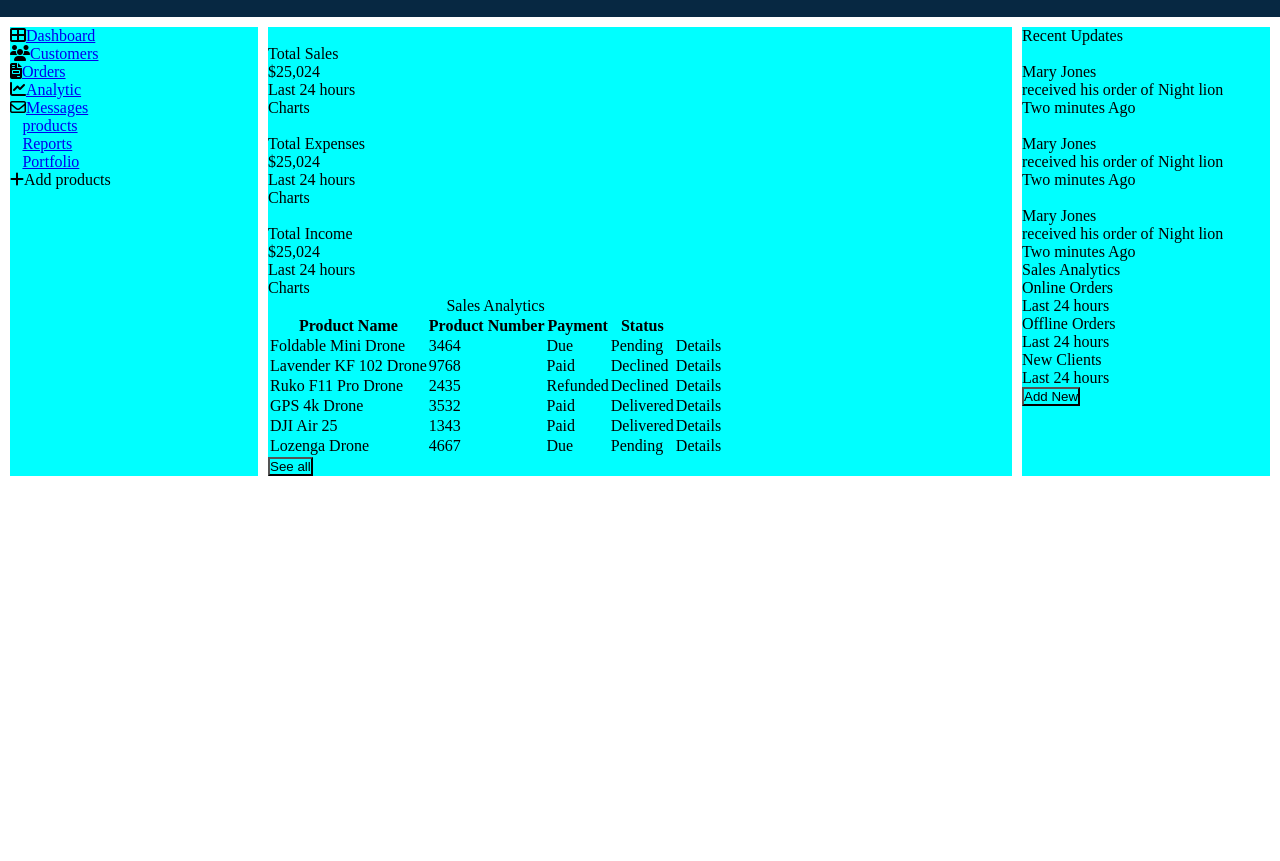
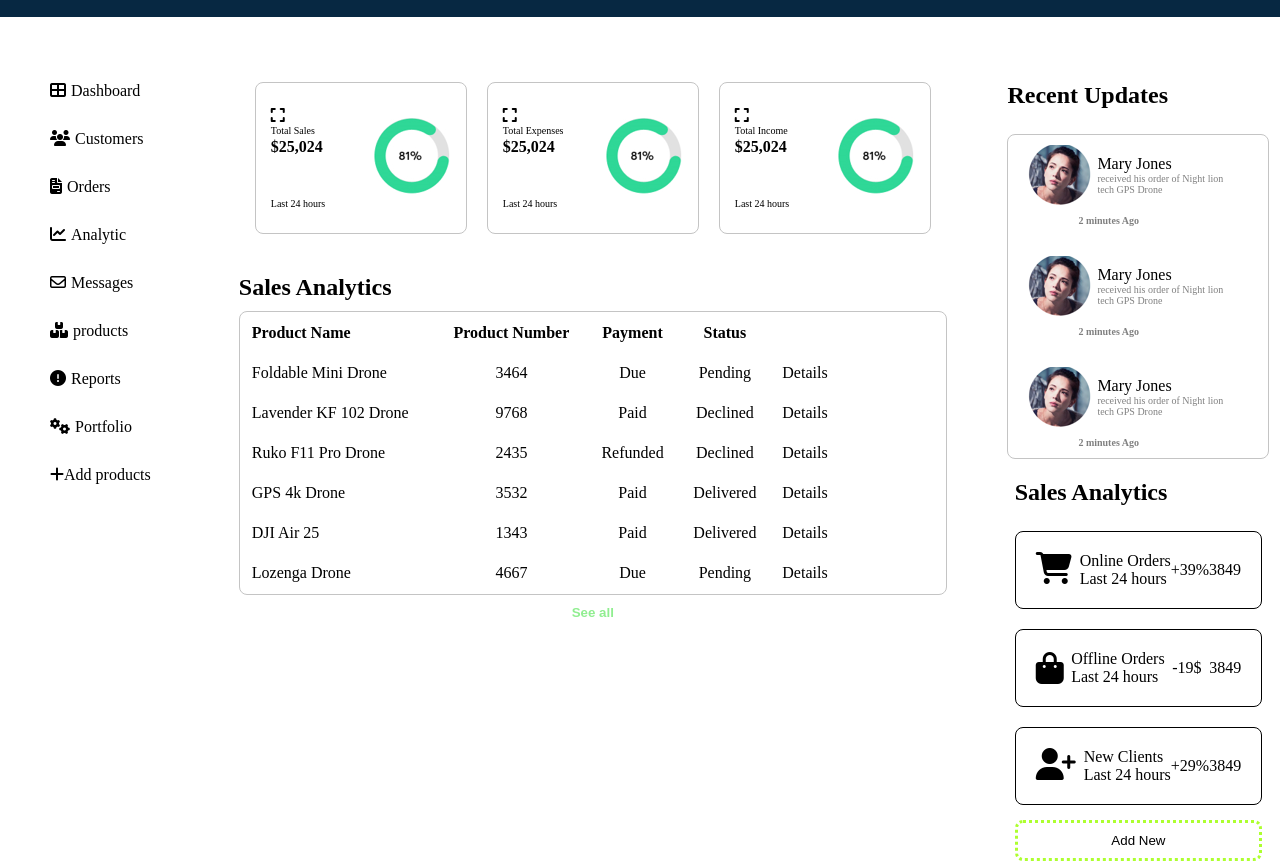
Before and after one commit to animeshack/Admin-dashboard, a plain HTML site: page index.html in a window 1280 px wide. Shown: the part 70-931 px from the top of the page. Before the commit the page ends 800 px from the top, so only its background shows below. Drawn offline with Linux system fonts and the light colour scheme.

Commit message:
Second-commit

```diff
--- a/css/style.css
+++ b/css/style.css
@@ -1,6 +1,12 @@
 * > *{
     margin: 0;
-    padding: 0;
+}
+a{
+    text-decoration: none;
+    color: inherit;
+}
+.flex{
+    display: flex;
 }
 header{
     display: flex;
@@ -8,23 +14,150 @@ header{
     background-color: #072842;
     padding: 20px;
     align-items: center;
-
-    .Admin-user-profile{
-        display: flex;
-        gap: 40px;
-        color: #fff;
-    }
+}
+.Admin-user-profile{
+    display: flex;
+    gap: 40px;
+    color: #fff;
+}
+.container-one{
+    flex-direction: column;
+    gap: 30px;
+    padding-left: 50px;
+    list-style: none;
+}
+.container-one li a{
+    padding-left: 5px;
 }
 section{
     display: grid;
-    grid-template-columns: 1fr 3fr 1fr;
+    grid-template-columns: 0.8fr 3fr 1.2fr;
+    padding-top: 65px;
+    gap: 50px;
+}
+.container-two{
+    display: flex;
+    flex-direction: column;
+}
+table{
+    border: 1px solid rgb(196, 196, 196);
+    margin-top: 40px;
+    border-radius: 8px;
+    padding-right: 100px;
+}
+.charts{
+    justify-content: space-between;
+    flex-wrap: wrap;
+
+}
+.dashboard{
+    align-items: center;
+    width: 200px;
+    height: 120px;
+    justify-content: space-between;
+    border: solid 1px rgb(196, 196, 196);
+    border-radius: 8px;
+    padding: 15px;
+}
+.dashboard-sales-info{
+    background-color: white;
+    gap: 2px;
+    flex-direction: column;
+}
+.dashboard-sales-info :nth-child(2){
+    font-size: x-small;
+}
+.dashboard-sales-info :nth-child(3){
+    font-weight: 800;
+}
+th, td{
     padding: 10px;
-    gap: 10px;
 }
-section :nth-child(n){
-    background-color: aqua;
+.see-all-btn{
+    color: lightgreen;
+    font-weight: bold;
+    padding: 10px;
+    border: none;
+    background: none;
 }
+.txt-left{
+    text-align: left;
+}
+.txt-center{
+    text-align: center;
+}
+.total-time{
+    padding-top: 40px;
+    font-size: x-small;
+}
+.container-three{
+    display: flex;
+    flex-direction: column;
+    align-items: center;
+}
+.container-three > div{
+    display: flex;
+    flex-direction: column;
+    gap: 15px;
+}
+.heading{
+    padding-bottom: 10px;
+    font-weight: 700;
+    font-size: x-large;
+}
+.Notification{
+    width: 230px;
+    border: 1px solid rgb(196, 196, 196);
+    border-radius: 8px;
+    display: flex;
+    flex-direction: column;
+    gap: 30px;
+    padding: 10px;
+    padding-left: 20px;
+    margin-bottom: 20px;
+}
+.Notification > div{
+    display: flex;
+    flex-direction: column;
+    gap: 10px
+}
+.Notification > div > h4{
+    padding-left: 50px;
+}
+.products-received{
+    font-size: x-small;
+    color: gray;
+}
+.noficaiton-info{
+    gap: 5px;
+    align-items: center;
+}
+.Sales-analytics{
+    gap: 20px;
+    display: flex;
+    flex-direction: column;
+}
+.Sales-analytics > div {
+    border: 1px solid black;
+    border-radius: 8px;
+}
+.sales-data{
+    display: flex;
+    align-items: center;
+    padding: 20px;
+    justify-content: space-between;
 
+}
+.sales-data :nth-child(1){
+    display: flex;
+    gap: 8px;
+}
+.add-new-btn{
+    padding: 10px;
+    background: none;
+    border: 3px dotted greenyellow;
+    border-radius: 8px;
+}
 @media screen and (max-width: 600px) {
     section {
         grid-template-columns: 2fr 3fr;
@@ -41,10 +174,31 @@ section :nth-child(n){
     .Admin-user-profile :nth-child(2){
         width: 30px;
     }
+    .charts{
+        flex-wrap: wrap;
+        gap: 30px;
+    }
+    .dashboard{
+        flex-grow: 1;
+    }
 }
-@media screen and (max-width: 300px) {
+@media screen and (max-width: 1280px) {
+    .dashboard{
+        width: 180px;
+        gap: 20px;
+    }
+    .charts{
+        justify-content: center;
+        gap: 20px;
+    }
+    .dashboard{
+
+        flex-shrink: 1;
+    }
+}
+@media screen and (max-width: 500px) {
     section {
-        grid-template-rows: 1fr;
+        grid-template-columns: 1fr;
     }
 
 }
--- a/index.html
+++ b/index.html
@@ -20,60 +20,60 @@
         </div>
     </header>
     <section>
-        <ul class="container-one">
+        <ul class="container-one flex">
             <li><i class="fa fa-th-large" aria-hidden="true"></i><a href="#Dashboard">Dashboard</a></li>
             <li><i class="fa fa-users" aria-hidden="true"></i><a href="#Customers">Customers</a></li>
             <li><i class="fa-solid fa-file-invoice"></i><a href="Orders">Orders</a></li>
             <li><i class="fa fa-line-chart" aria-hidden="true"></i><a href="#Analytic">Analytic</a></li>
             <li><i class="fa-regular fa-envelope"></i><a href="#Messages">Messages</a></li>
-            <li><i class="fa-light fa-boxes-stacked"></i><a href="#Products">products</a></li>
-            <li><i class="fa-sharp fa-light fa-circle-exclamation"></i><a href="#Reports">Reports</a></li>
-            <li><i class="fa-light fa-gears"></i><a href="#Portfolio">Portfolio</a></li>
+            <li><i class="fa fa-boxes-stacked"></i><a href="#Products">products</a></li>
+            <li><i class="fa fa-light fa-circle-exclamation"></i><a href="#Reports">Reports</a></li>
+            <li><i class="fa fa-gears"></i><a href="#Portfolio">Portfolio</a></li>
             <li><i class="fa-sharp fa-solid fa-plus"></i>Add products</li>
         </ul>
         <div class="container-two">
             <div>
-                <div>
-                    <div class="dashboard">
-                        <div class="dashboard-sales-info">
-                            <img src="#" alt="">
+                <div class="charts flex">
+                    <div class="dashboard flex">
+                        <div class="dashboard-sales-info flex">
+                            <i class="fa-solid fa-expand"></i>
                             <p>Total Sales</p>
                             <p>$25,024</p>
-                            <p>Last 24 hours</p>
+                            <p class="total-time">Last 24 hours</p>
                         </div>
                         <div>
-                            Charts
+                            <img src="img/circle.png" alt="">
                         </div>
                     </div>
-                    <div class="dashboard">
-                        <div class="dashboard-sales-info">
-                            <img src="#" alt="">
+                    <div class="dashboard flex">
+                        <div class="dashboard-sales-info flex">
+                            <i class="fa-solid fa-expand"></i>
                             <p>Total Expenses</p>
                             <p>$25,024</p>
-                            <p>Last 24 hours</p>
+                            <p class="total-time">Last 24 hours</p>
                         </div>
                         <div>
-                            Charts
+                            <img src="img/circle.png" alt="">
                         </div>
                     </div>
-                    <div class="dashboard">
-                        <div class="dashboard-sales-info">
-                            <img src="#" alt="">
+                    <div class="dashboard flex">
+                        <div class="dashboard-sales-info flex">
+                            <i class="fa-solid fa-expand"></i>
                             <p>Total Income</p>
                             <p>$25,024</p>
-                            <p>Last 24 hours</p>
+                            <p class="total-time">Last 24 hours</p>
                         </div>
                         <div>
-                            Charts
+                            <img src="img/circle.png" alt="">
                         </div>
                     </div>
                 </div>
             </div>
             <table>
-                <caption>Sales Analytics</caption>
+                <caption class="txt-left heading">Sales Analytics</caption>
                 <thead>
                     <tr>
-                        <th>Product Name</th>
+                        <th class="txt-left">Product Name</th>
                         <th>Product Number</th>
                         <th>Payment</th>
                         <th>Status</th>
@@ -82,112 +82,125 @@
                 <tbody>
                     <tr>
                         <td>Foldable Mini Drone</td>
-                        <td>3464</td>
-                        <td>Due</td>
-                        <td>Pending</td>
+                        <td class="txt-center">3464</td>
+                        <td class="txt-center">Due</td>
+                        <td class="txt-center">Pending</td>
                         <td>Details</td>
                     </tr>
                     <tr>
                         <td>Lavender KF 102 Drone</td>
-                        <td>9768</td>
-                        <td>Paid</td>
-                        <td>Declined</td>
+                        <td class="txt-center">9768</td>
+                        <td class="txt-center">Paid</td>
+                        <td class="txt-center">Declined</td>
                         <td>Details</td>
                     </tr>
                     <tr>
                         <td>Ruko F11 Pro Drone</td>
-                        <td>2435</td>
-                        <td>Refunded</td>
-                        <td>Declined</td>
+                        <td class="txt-center">2435</td>
+                        <td class="txt-center">Refunded</td>
+                        <td class="txt-center">Declined</td>
                         <td>Details</td>
                     </tr>
                     <tr>
                         <td>GPS 4k Drone</td>
-                        <td>3532</td>
-                        <td>Paid</td>
-                        <td>Delivered</td>
+                        <td class="txt-center">3532</td>
+                        <td class="txt-center">Paid</td>
+                        <td class="txt-center">Delivered</td>
                         <td>Details</td>
                     </tr>
                     <tr>
                         <td>DJI Air 25</td>
-                        <td>1343</td>
-                        <td>Paid</td>
-                        <td>Delivered</td>
+                        <td class="txt-center">1343</td>
+                        <td class="txt-center">Paid</td>
+                        <td class="txt-center">Delivered</td>
                         <td>Details</td>
                     </tr>
                     <tr>
                         <td>Lozenga Drone</td>
-                        <td>4667</td>
-                        <td>Due</td>
-                        <td>Pending</td>
+                        <td class="txt-center">4667</td>
+                        <td class="txt-center">Due</td>
+                        <td class="txt-center">Pending</td>
                         <td>Details</td>
                     </tr>
                 </tbody>
             </table>
-            <button>See all</button>
+            <button class="see-all-btn">See all</button>
         </div>
         <div class="container-three">
             <div>
-                <p>Recent Updates</p>
+                <p class="heading">Recent Updates</p>
+                <div class="Notification">
                     <div>
-                    <div>
-                        <div>
-                            <img src="poo.png" alt="">
+                        <div class="noficaiton-info flex">
+                            <img src="/img/woman-left-widget.png" alt="Profile-image">
                             <div>
                                 <p>Mary Jones</p>
-                                <p>received his order of Night lion</p>
+                                <p class="products-received">received his order of Night lion</p>
+                                <p class="products-received">tech GPS Drone</p>
                             </div>
                         </div>
-                        <div>Two minutes Ago</div>
+                        <h4 class="products-received">2 minutes Ago</h4>
                     </div>
                     <div>
-                        <div>
-                            <img src="poo.png" alt="">
+                        <div class="noficaiton-info flex">
+                            <img src="/img/woman-left-widget.png" alt="Profile-image">
                             <div>
                                 <p>Mary Jones</p>
-                                <p>received his order of Night lion</p>
+                                <p class="products-received">received his order of Night lion</p>
+                                <p class="products-received">tech GPS Drone</p>
                             </div>
                         </div>
-                        <div>Two minutes Ago</div>
+                        <h4 class="products-received">2 minutes Ago</h4>
                     </div>
                     <div>
-                        <div>
-                            <img src="poo.png" alt="">
+                        <div class="noficaiton-info flex">
+                            <img src="/img/woman-left-widget.png" alt="Profile-image">
                             <div>
                                 <p>Mary Jones</p>
-                                <p>received his order of Night lion</p>
+                                <p class="products-received">received his order of Night lion</p>
+                                <p class="products-received">tech GPS Drone</p>
                             </div>
                         </div>
-                        <div>Two minutes Ago</div>
+                        <h4 class="products-received">2 minutes Ago</h4>
                     </div>
                 </div>
             </div>
             <div>
-                <p>Sales Analytics</p>
+                <p class="heading">Sales Analytics</p>
+                <div class="Sales-analytics">
+                    <div class="sales-data">
                         <div>
-                    <div>
-                        <i></i>
+                            <i class="fa fa-cart-shopping fa-2x"></i>
                             <div>
                                 <p>Online Orders</p>
                                 <p>Last 24 hours</p>
                             </div>
                         </div>
-                    <div>
-                        <i></i>
+                        <p>+39%</p>
+                        <p>3849</p>
+                    </div>
+                    <div class="sales-data">
+                        <i class="fa fa-bag-shopping fa-2x"></i>
                         <div>
                             <p>Offline Orders</p>
                             <p>Last 24 hours</p>
                         </div>
+                        <p>-19$</p>
+                        <p>3849</p>
                     </div>
+                    <div class="sales-data">
                         <div>
-                        <i></i>
+                            <i class="fa fa-user-plus fa-2x"></i>
                             <div>
                                 <p>New Clients</p>
                                 <p>Last 24 hours</p>
                             </div>
                         </div>
+                        <p>+29%</p>
+                        <p>3849</p>
                     </div>
-                <button>Add New</button>
+                </div>
+                <button class="add-new-btn">Add New</button>
             </div>
         </div>
     </section>
```
Also changed, not shown: img/circle.png (added), img/woman-left-widget.png (added), 1 other file. Lines whose indentation alone changed are shown as unchanged.
